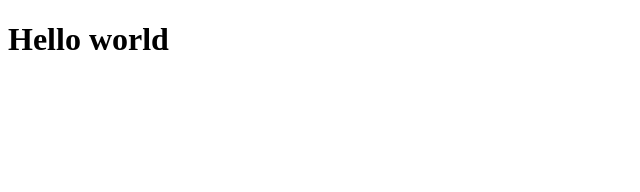
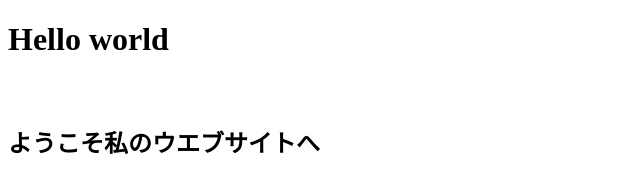
Before and after one commit to lucky115358/www, a plain HTML site: page index.html in a window 1280 px wide. Shown: the whole page, without its empty margins (0-640 px from the left). Drawn offline with Linux system fonts and the light colour scheme.

Commit message:
Update index.html

```diff
--- a/index.html
+++ b/index.html
@@ -4,5 +4,6 @@
   </head>
   <body>
     <h1>Hello world</h1>
+　　<h2>ようこそ私のウエブサイトへ</h2>
   </body>
 </html>
```
